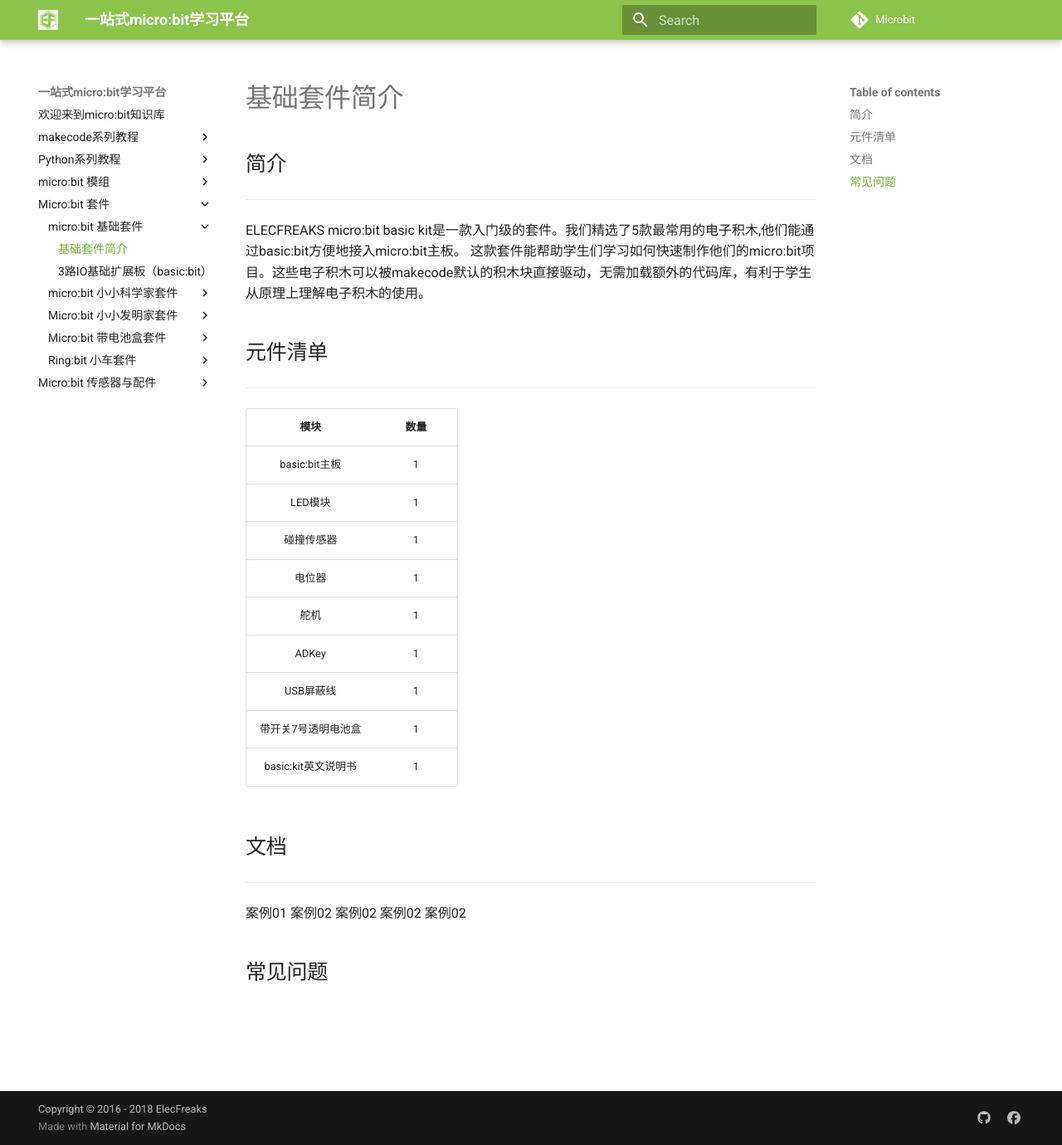
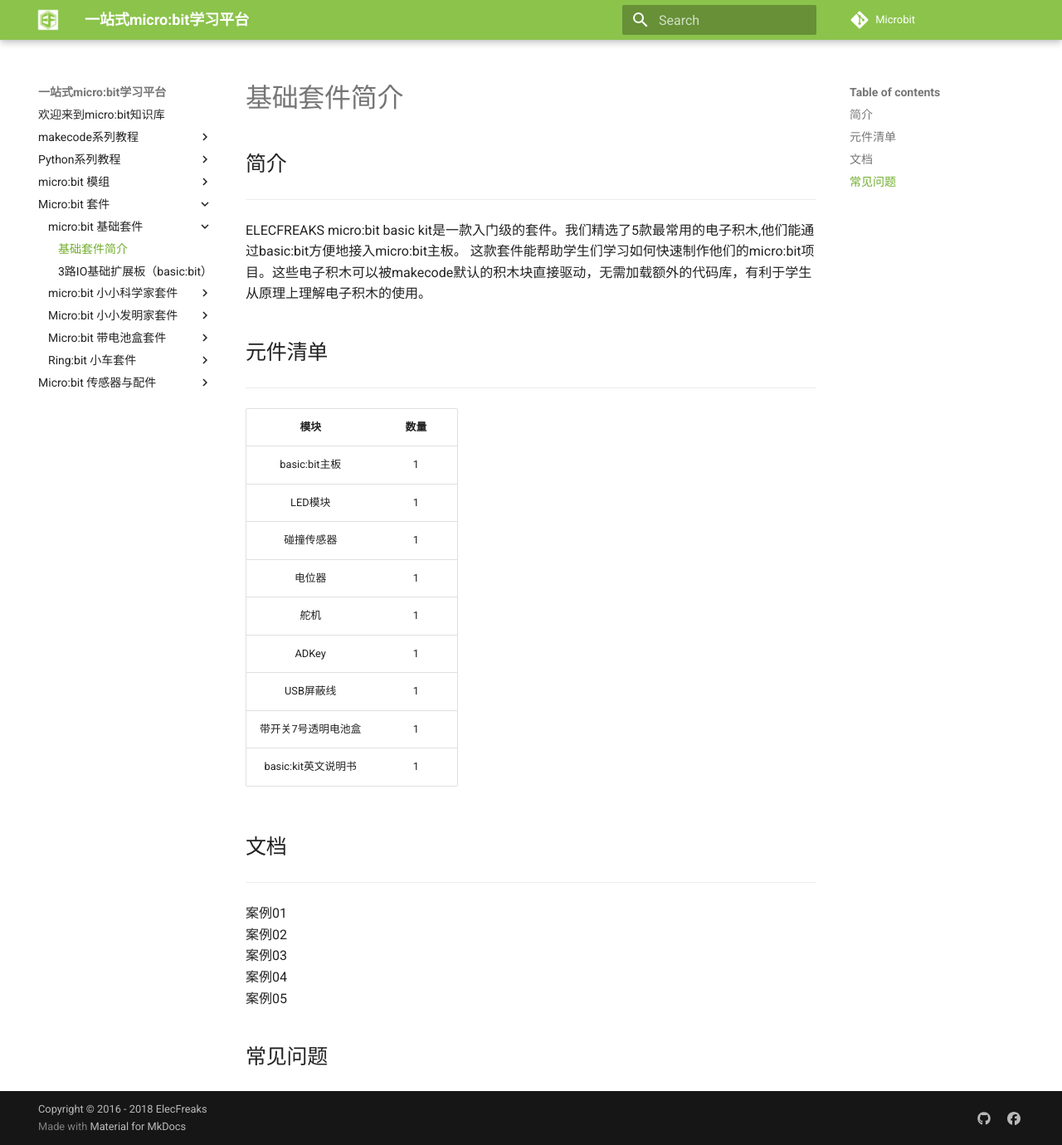
Before and after one commit to zorazeng/learn-cn, an MkDocs documentation site: the page built from docs/basic_kit.md, in a window 1280 px wide and 1380 px high. Shown: the whole window at 83% size. Built offline with MkDocs 1.6.1 and Material for MkDocs 9.7.7, drawn with Linux system fonts in a browser that asks for light colours; comment, search, counter and statistics services are not loaded; old or Windows-style settings are respelled for this version of MkDocs.

Commit message:
Update basic_kit.md

```diff
--- a/docs/basic_kit.md
+++ b/docs/basic_kit.md
@@ -21,8 +21,8 @@ basic:kit英文说明书|1
 ---
 案例01
 案例02
-案例02
-案例02
-案例02
+案例03
+案例04
+案例05
 
 ## 常见问题
```
